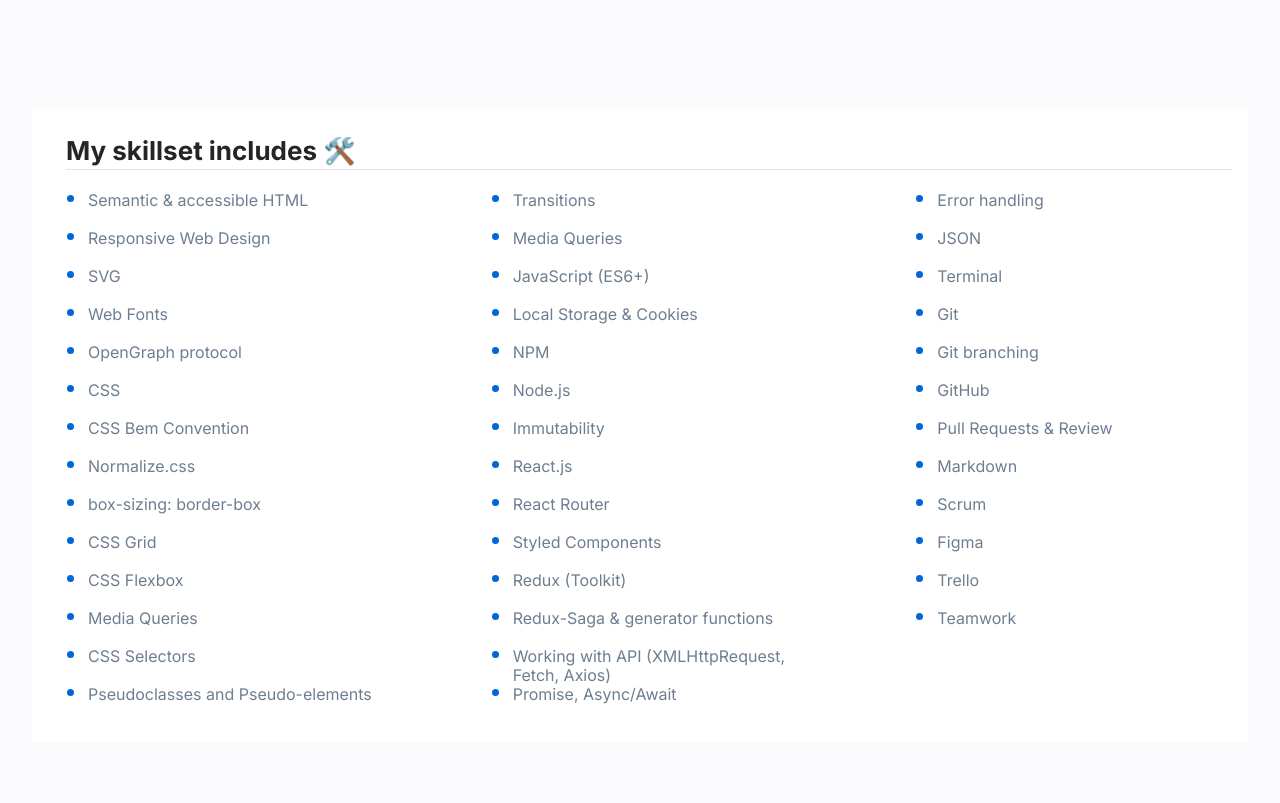
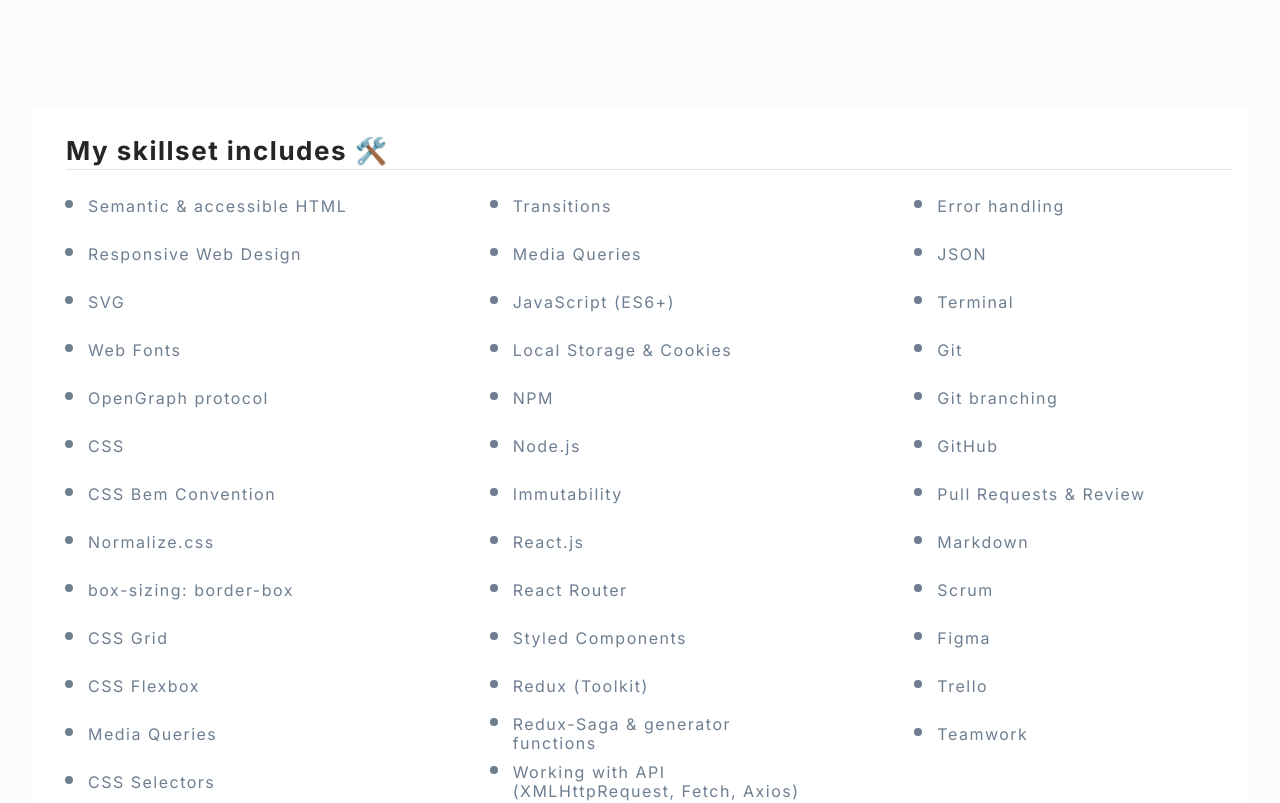
Before and after one commit to sofyahreksoftware/personal-homepage, a React (Create React App) app: page / in a window 1280 px wide. Shown: the top 803 px of the page. Built offline with nearby package versions, Linux system fonts and the light colour scheme.

Commit message:
feat: enhance UI styling for skills section and body
- Center skills content and increase list item marker size in the skills section.
- Add `font-weight`, `letter-spacing`, and `max-width` to the `body` styling for improved consistency and readability.

```diff
--- a/src/SkillsSection/styled.js
+++ b/src/SkillsSection/styled.js
@@ -1,7 +1,6 @@
 import styled, { css } from "styled-components";
 
 export const StyledSection = styled.section`
-  max-width: 1216px;
   background-color: ${({ theme }) => theme.colors.white};
   margin: 72px auto;
   padding: 16px;
@@ -17,13 +16,14 @@
   font-size: 16px;
   display: grid;
   grid-template-columns: repeat(3, 1fr);
-  grid-template-rows: repeat(14, 30px);
+  grid-template-rows: repeat(14, 38px);
   grid-auto-flow: column;
-  grid-gap: 8px 130px;
+  grid-gap: 10px 130px;
+  align-items: center;
 
   & > li::marker {
-    color: ${({ theme }) => theme.colors.cornflowerBlue};
-    font-size: 22px;
+    color: ${({ theme }) => theme.colors.scienceBlue};
+    font-size: 26px;
   }
 
   ${({ $condensedView }) =>
--- a/src/globalStyles.js
+++ b/src/globalStyles.js
@@ -11,14 +11,16 @@
   }
 
 body {
+ max-width: 1216px;
+ margin: 109px auto;
  background-color: ${({ theme }) => theme.colors.whiteLilac};
  font-family: "Inter", sans-serif;
- margin: 109px auto;
-  -moz-osx-font-smoothing: grayscale;
+ font-weight: 400px;
+ letter-spacing: 1.5px;
+-moz-osx-font-smoothing: grayscale;
 }
 
 button:hover {
     cursor: pointer
   }
-
 `;
```
